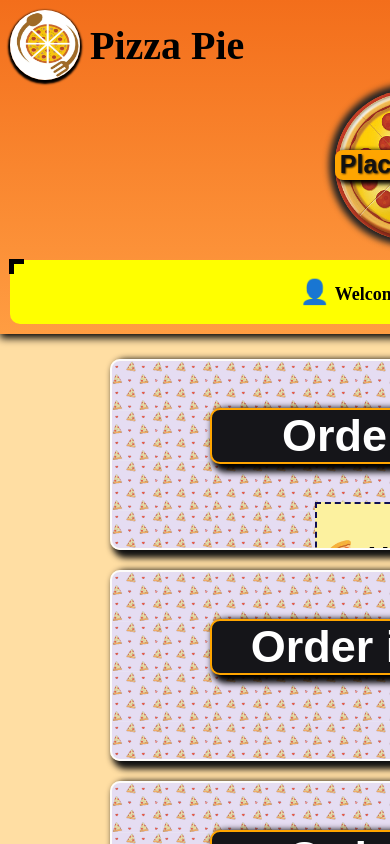
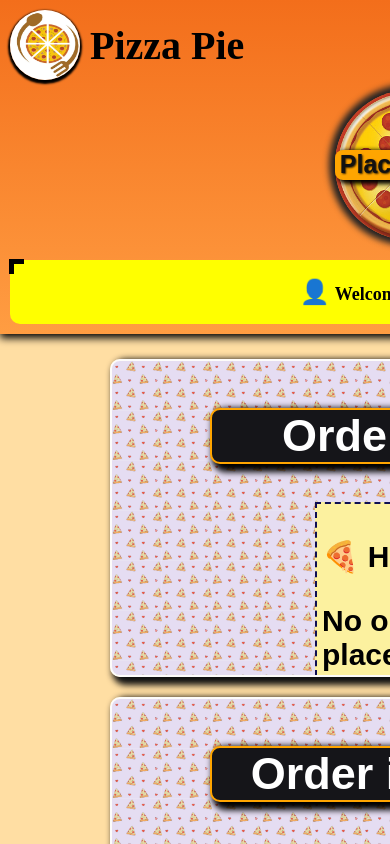
Before and after one commit to Snehal-Salvi/pizza-pie, a React (Create React App) app: page / in a window 390 px wide. Shown: the top 844 px of the page. Built offline with nearby package versions, Linux system fonts and the light colour scheme.

Commit message:
second commit

```diff
--- a/src/styles/PizzaStages.css
+++ b/src/styles/PizzaStages.css
@@ -93,12 +93,20 @@
 
 /* Responsive styles for smaller screens */
 @media (max-width: 1200px) {
-       .pizza-stages {
-      width: 200px;
-    }
+  .pizza-stages {
+    width: 200px;
+  }
   }
 
 @media (max-width: 768px) {
+
+  .pizza-stages-container {
+    height: 160vh !important;
+    flex-direction: column;
+    align-items: center;
+    justify-content: center;
+  }
+
   .pizza-stages {
     width: 600px;
     max-width: none;
@@ -107,10 +115,4 @@
     margin-left: 95px;
   }
 
-  .pizza-stages-container {
-    flex-direction: column;
-    align-items: center;
-    justify-content: center;
-    height: 100vh;
-  }
 }
```
